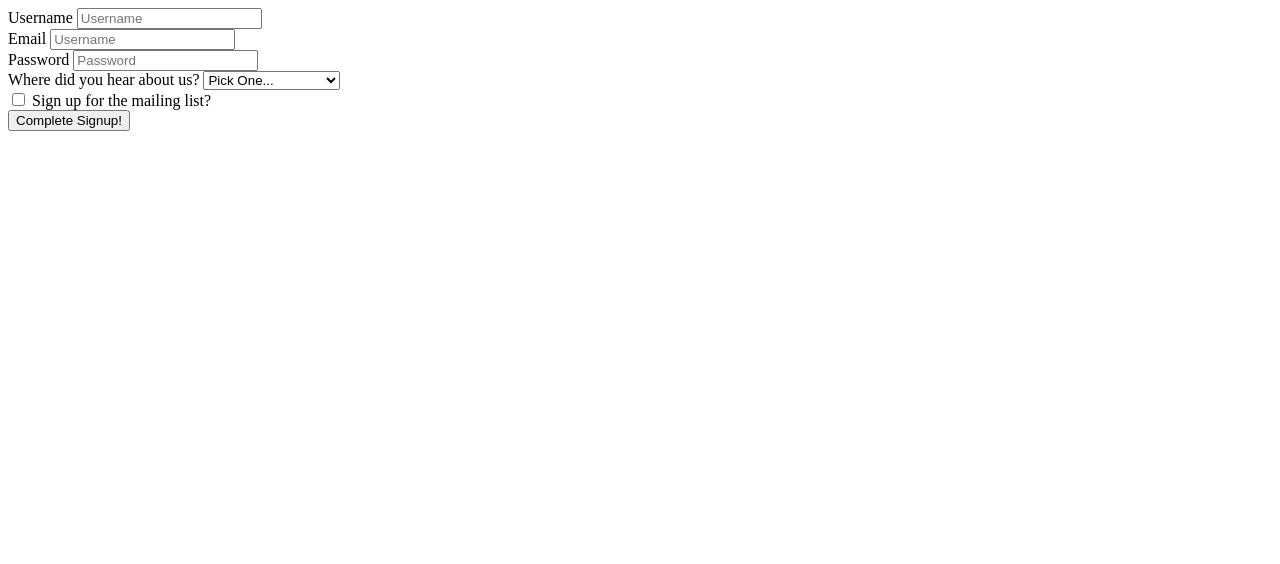
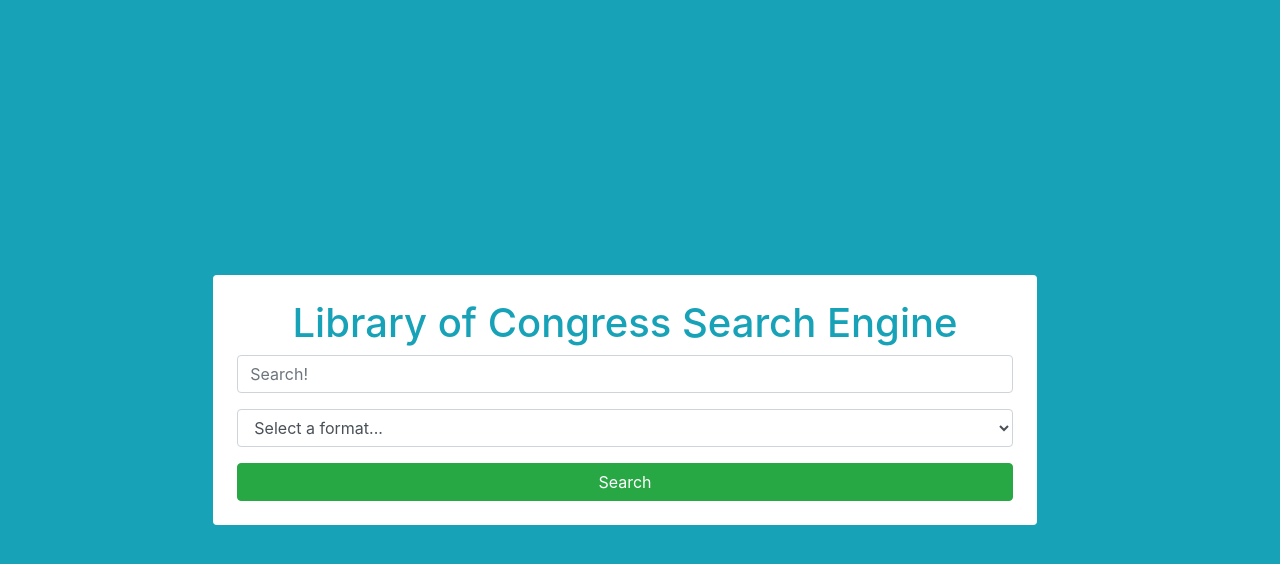
Before and after one commit to orcunSarmis/Library-Search-Engine, a plain HTML site: page index.html in a window 1280 px wide. Drawn offline with nearby package versions, Linux system fonts and the light colour scheme.

Commit message:
New style added

```diff
--- a/index.html
+++ b/index.html
@@ -6,6 +6,9 @@
     <meta name="viewport" content="width=device-width, initial-scale=1.0">
     <link rel="stylesheet" href="https://cdnjs.cloudflare.com/ajax/libs/font-awesome/5.11.2/css/all.min.css">
     <link rel="stylesheet" type="text/css" href="./assets/css/style.css">
+    <link rel="stylesheet" href="https://cdn.jsdelivr.net/npm/bootstrap@4.6.1/dist/css/bootstrap.min.css"
+    integrity="sha384-zCbKRCUGaJDkqS1kPbPd7TveP5iyJE0EjAuZQTgFLD2ylzuqKfdKlfG/eSrtxUkn"
+    crossorigin="anonymous">
     <script
     src="https://code.jquery.com/jquery-3.5.1.min.js"
     integrity="sha256-9/aliU8dGd2tb6OSsuzixeV4y/faTqgFtohetphbbj0="
@@ -16,33 +19,18 @@
 <body>
   <!-- Center vertically by setting width equal to page width and make it flexbox -->
   <!-- Center horizontally by setting height equal to page height -->
-  <div class="min-vh-100 d-flex align-items-center bg-dark">
+  <div class="min-vh-100 d-flex align-items-center bg-info">
     <!-- Change the alignment of flex item to center with justify-content-center -->
     <section class="w-100 row justify-content-center">
-
-      <div class="col-10 col-md-6 col-lg-5">
-        <!-- Bootstrap preset color classes for backgrounds and text -->
-        <!-- Use p - for classes that set padding -->
-        <!-- Use m - for classes that set margin -->
+      <div class="col-12 col-md-6 col-lg-8">
         <form class="bg-white my-4 p-4 rounded">
           <div class="form-group">
-            <label for="username">Username</label>
-            <input type="text" id="username" class="form-control" placeholder="Username" required />
+            <h1 class="title text-info text-center">Library of Congress Search Engine</h1>
+            <input type="text" id="username" class="form-control" placeholder="Search!" required />
           </div>
           <div class="form-group">
-            <label for="email">Email</label>
-            <input type="text" id="email" class="form-control" placeholder="Username" required />
-          </div>
-
-          <div class="form-group">
-            <label for="password">Password</label>
-            <input type="text" id="password" class="form-control" placeholder="Password" required />
-          </div>
-
-          <div class="form-group">
-            <label for="referral">Where did you hear about us?</label>
             <select class="form-control" id="referral">
-              <option disabled selected>Pick One...</option>
+              <option disabled selected>Select a format...</option>
               <option>Social Media</option>
               <option>Friend/Colleague</option>
               <option>Billboard</option>
@@ -51,16 +39,7 @@
             </select>
           </div>
 
-          <div class="form-group">
-            <div class="form-check">
-              <input class="form-check-input" type="checkbox" value="yes" id="mailing-list">
-              <label class="form-check-label" for="mailing-list">
-                Sign up for the mailing list?
-              </label>
-            </div>
-          </div>
-
-          <button class="btn btn-block btn-success">Complete Signup!</button>
+          <button class="btn btn-block btn-success">Search</button>
         </form>
       </div>
     </section>
```
